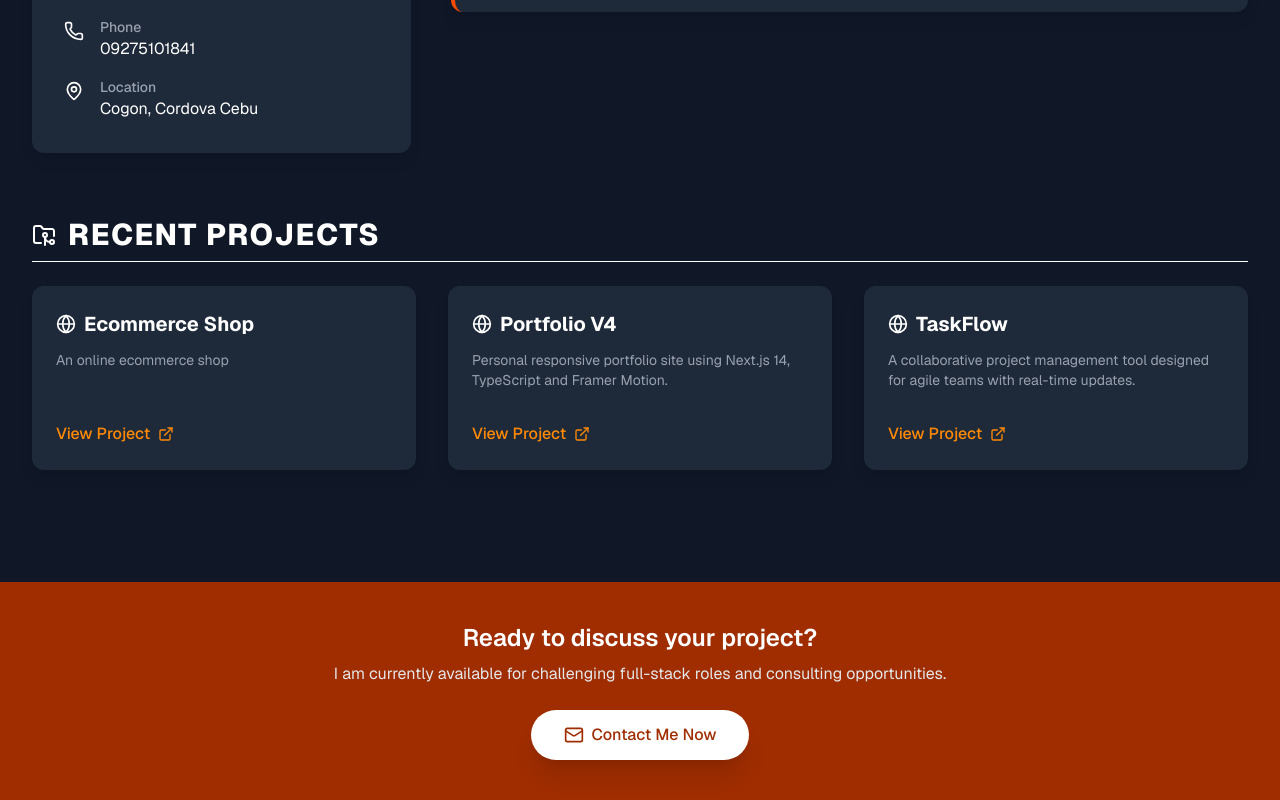
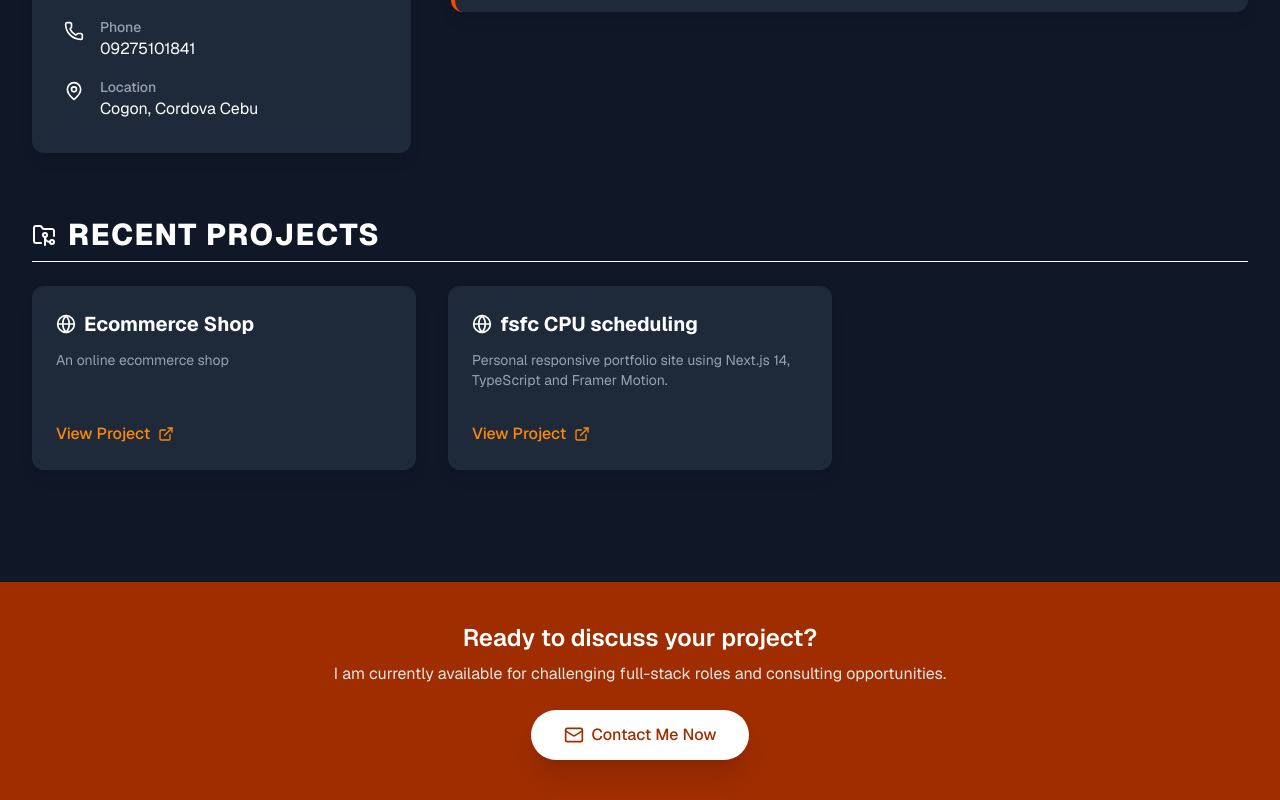
Before and after one commit to janjanko/osracal, a Next.js app: page / in a window 1280 px wide. Shown: the part 959-1759 px from the top of the page. Built offline with nearby package versions, Linux system fonts and the light colour scheme.

Commit message:
Update page.tsx

```diff
--- a/app/page.tsx
+++ b/app/page.tsx
@@ -147,16 +147,10 @@ const resumeData: ResumeData = {
     },
     {
       id: 2,
-      name: 'Portfolio V4',
+      name: 'fsfc CPU scheduling',
       description: 'Personal responsive portfolio site using Next.js 14, TypeScript and Framer Motion.',
-      link: 'https://portfolio-v4.example.com',
-    },
-    {
-      id: 3,
-      name: 'TaskFlow',
-      description: 'A collaborative project management tool designed for agile teams with real-time updates.',
-      link: 'https://taskflow-app.example.com',
-    },
+      link: 'https://fcfsjracs.vercel.app/',
+    }
   ],
 };
 
```
